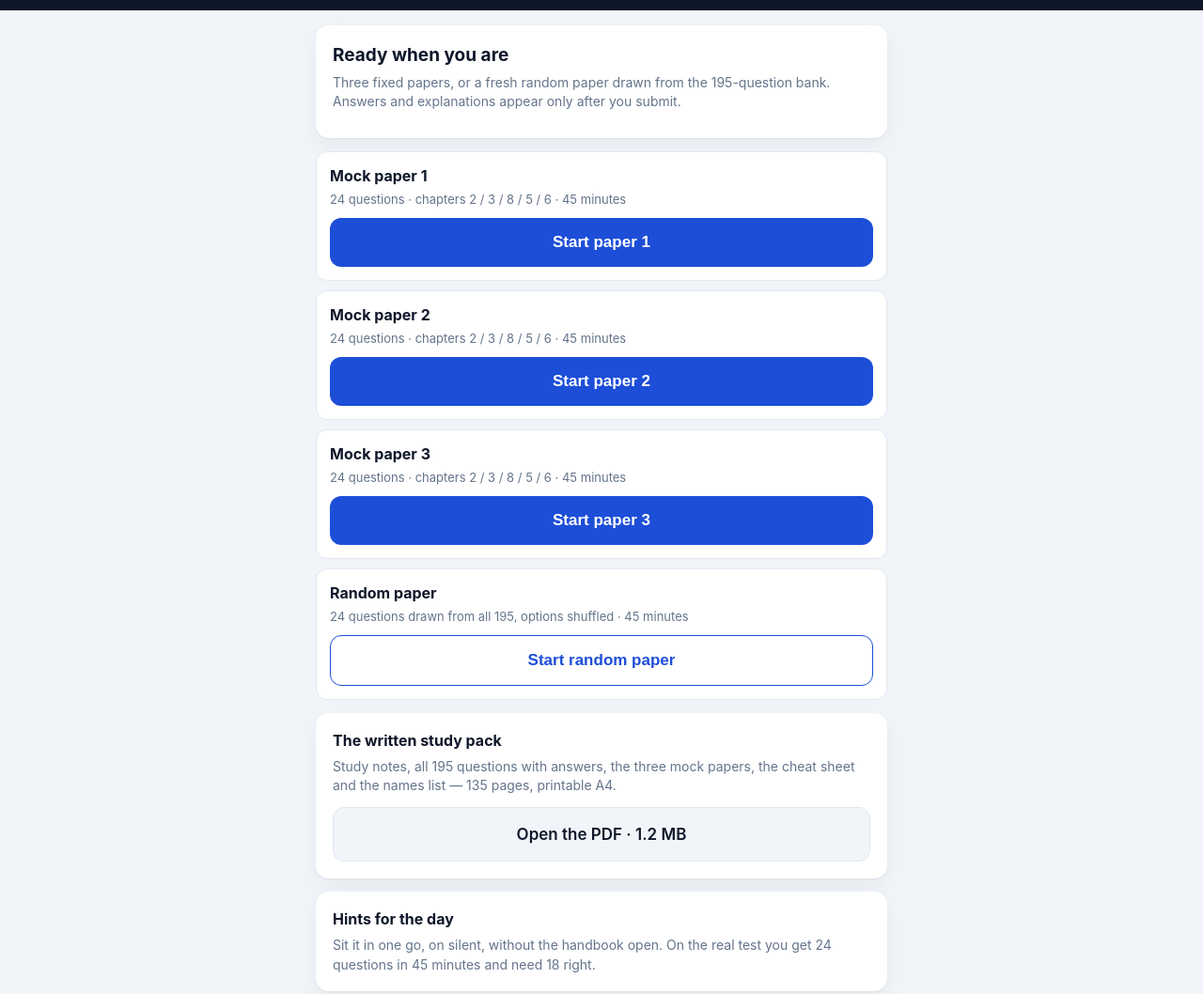
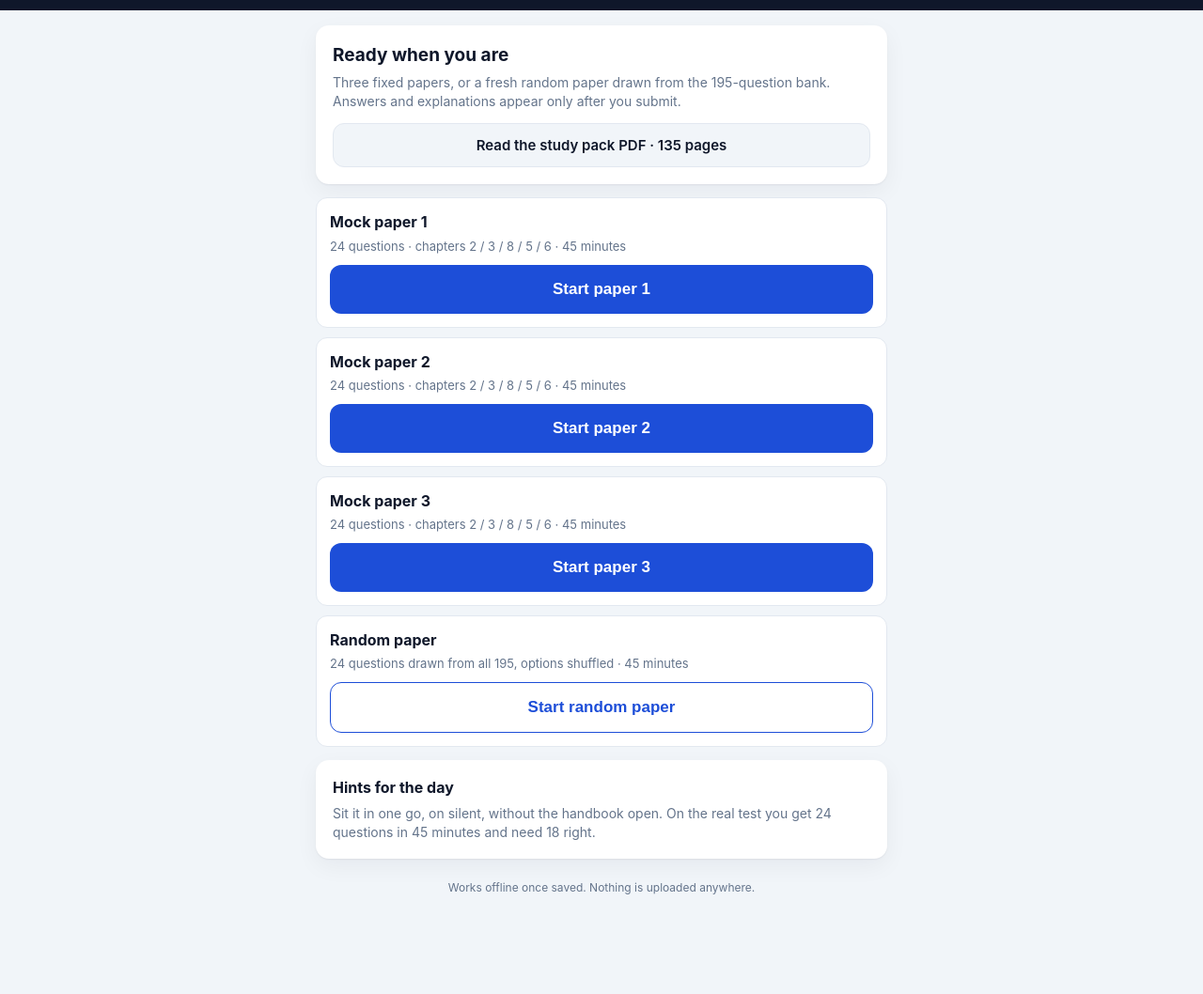
Before and after one commit to jrdd0815/life-in-uk-test, a plain HTML site: page index.html in a window 1280 px wide. Shown: the part 60-1118 px from the top of the page at 94% size. After the commit the page ends 1054 px from the top, so only its background shows below. Drawn offline with Linux system fonts and the light colour scheme.

Commit message:
Put the PDF link inside the intro card so it is on the first screen

```diff
--- a/index.html
+++ b/index.html
@@ -98,14 +98,10 @@
       <h2>Ready when you are</h2>
       <p class="muted">Three fixed papers, or a fresh random paper drawn from the 195-question bank.
         Answers and explanations appear only after you submit.</p>
+      <a class="btn quiet pdflink" href="life-in-uk-study-pack.pdf" target="_blank" rel="noopener"
+         style="margin-top:12px;padding:12px 14px;font-size:15px">Read the study pack PDF &middot; 135 pages</a>
     </div>
     <div id="papers"></div>
-    <div class="card" style="margin-top:14px">
-      <h3 style="margin:0 0 4px;font-size:16px">The written study pack</h3>
-      <p class="muted" style="margin:6px 0 10px">Study notes, all 195 questions with answers, the three mock papers,
-        the cheat sheet and the names list &mdash; 135 pages, printable A4.</p>
-      <a class="btn quiet pdflink" href="life-in-uk-study-pack.pdf" target="_blank" rel="noopener">Open the PDF &middot; 1.2&nbsp;MB</a>
-    </div>
     <div class="card" style="margin-top:14px">
       <h3 style="margin:0 0 4px;font-size:16px">Hints for the day</h3>
       <p class="muted" style="margin:6px 0 0">Sit it in one go, on silent, without the handbook open.
```
